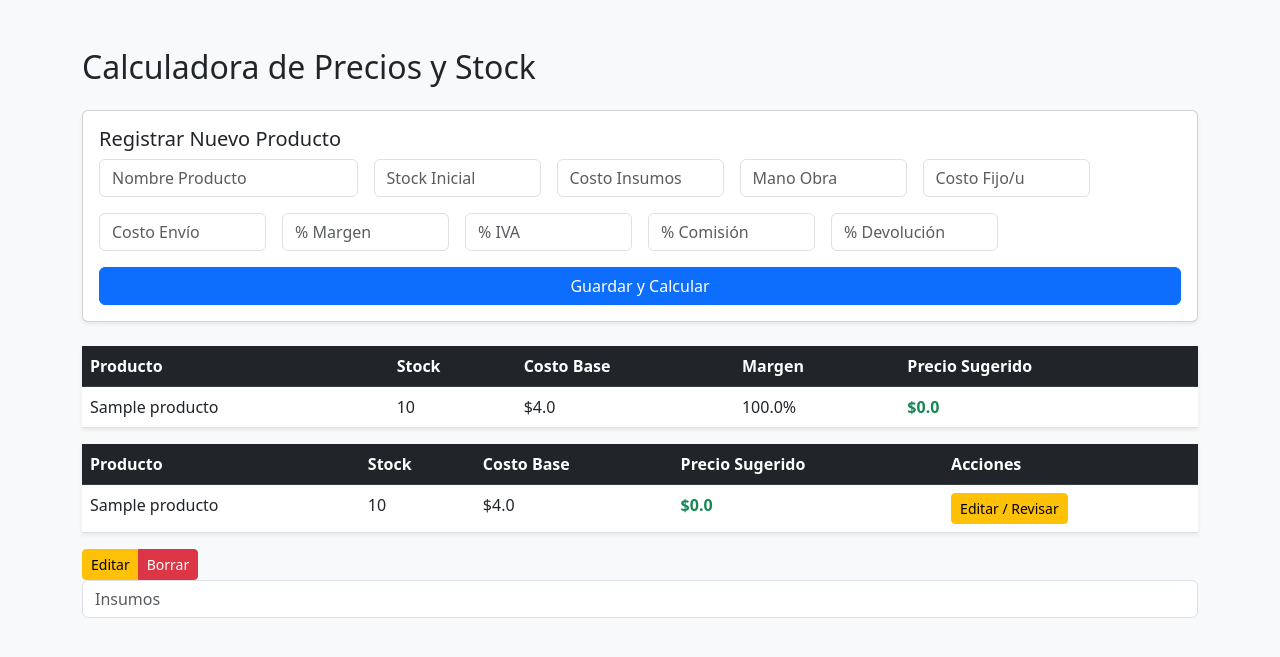
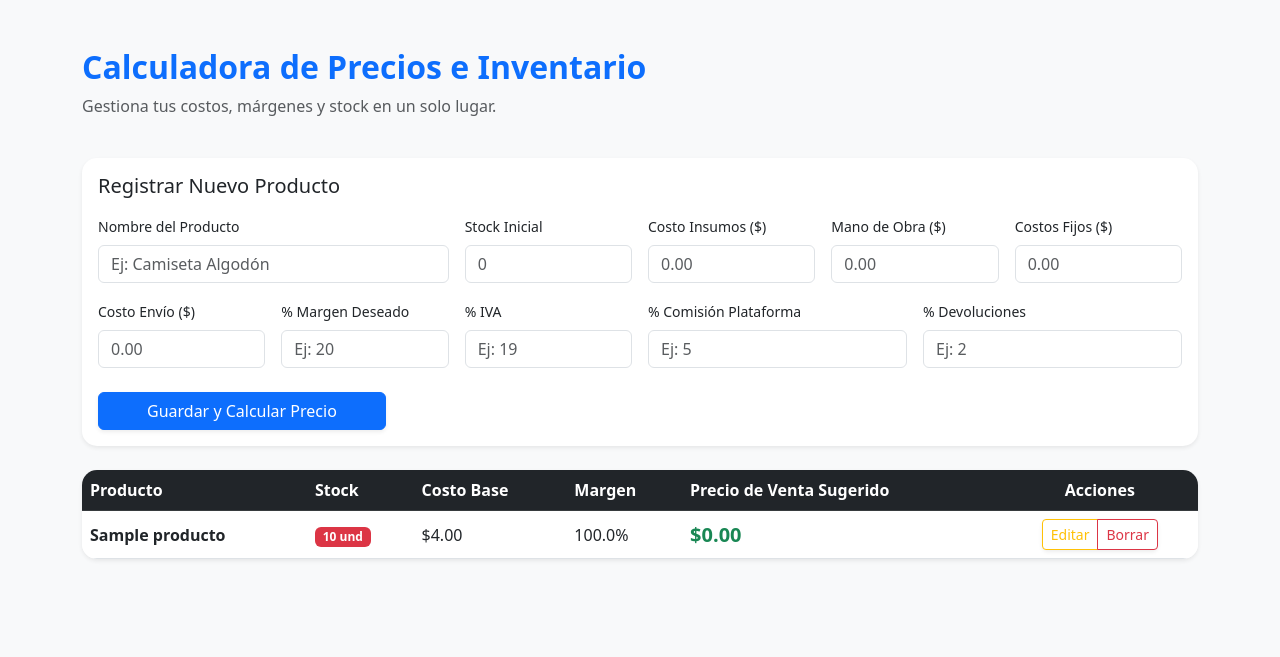
Before and after one commit to riveroja48/mi-calculadora-precios, a Flask app: template templates/index.html in a window 1280 px wide. Shown: the top 657 px of the page. Run offline with Flask 3, Linux system fonts and the light colour scheme; the template is opened without the code that fills it: values that come from a table or form of the project are taken from there, others are empty; tables that the repository leaves empty hold one stand-in row (values such as "Sample post").

Commit message:
Update index.html

```diff
--- a/templates/index.html
+++ b/templates/index.html
@@ -2,84 +2,118 @@
 <html lang="es">
 <head>
     <meta charset="UTF-8">
+    <meta name="viewport" content="width=device-width, initial-scale=1.0">
     <link href="https://cdn.jsdelivr.net/npm/bootstrap@5.3.0/dist/css/bootstrap.min.css" rel="stylesheet">
     <title>Gestor de Precios e Inventario</title>
+    <style>
+        body { background-color: #f8f9fa; }
+        .card { border-radius: 15px; border: none; }
+        .table { vertical-align: middle; }
+    </style>
 </head>
-<body class="bg-light">
+<body>
     <div class="container mt-5">
-        <h2 class="mb-4">Calculadora de Precios y Stock</h2>
+        <div class="row mb-4">
+            <div class="col">
+                <h2 class="fw-bold text-primary">Calculadora de Precios e Inventario</h2>
+                <p class="text-muted">Gestiona tus costos, márgenes y stock en un solo lugar.</p>
+            </div>
+        </div>
 
         <div class="card card-body mb-4 shadow-sm">
-            <h5>Registrar Nuevo Producto</h5>
+            <h5 class="card-title mb-3">Registrar Nuevo Producto</h5>
             <form action="/agregar" method="POST" class="row g-3">
-                <div class="col-md-3"><input type="text" name="nombre" class="form-control" placeholder="Nombre Producto" required></div>
-                <div class="col-md-2"><input type="number" name="stock" class="form-control" placeholder="Stock Inicial" required></div>
-                <div class="col-md-2"><input type="number" step="0.01" name="insumos" class="form-control" placeholder="Costo Insumos" required></div>
-                <div class="col-md-2"><input type="number" step="0.01" name="mano_obra" class="form-control" placeholder="Mano Obra" required></div>
-                <div class="col-md-2"><input type="number" step="0.01" name="fijos" class="form-control" placeholder="Costo Fijo/u" required></div>
-                <div class="col-md-2"><input type="number" step="0.01" name="envio" class="form-control" placeholder="Costo Envío" required></div>
-                <div class="col-md-2"><input type="number" step="0.01" name="margen" class="form-control" placeholder="% Margen" required></div>
-                <div class="col-md-2"><input type="number" step="0.01" name="iva" class="form-control" placeholder="% IVA" required></div>
-                <div class="col-md-2"><input type="number" step="0.01" name="comision" class="form-control" placeholder="% Comisión" required></div>
-                <div class="col-md-2"><input type="number" step="0.01" name="devolucion" class="form-control" placeholder="% Devolución" required></div>
-                <div class="col-12"><button class="btn btn-primary w-100">Guardar y Calcular</button></div>
+                <div class="col-md-4">
+                    <label class="form-label small">Nombre del Producto</label>
+                    <input type="text" name="nombre" class="form-control" placeholder="Ej: Camiseta Algodón" required>
+                </div>
+                <div class="col-md-2">
+                    <label class="form-label small">Stock Inicial</label>
+                    <input type="number" name="stock" class="form-control" placeholder="0">
+                </div>
+                <div class="col-md-2">
+                    <label class="form-label small">Costo Insumos ($)</label>
+                    <input type="number" step="0.01" name="insumos" class="form-control" placeholder="0.00">
+                </div>
+                <div class="col-md-2">
+                    <label class="form-label small">Mano de Obra ($)</label>
+                    <input type="number" step="0.01" name="mano_obra" class="form-control" placeholder="0.00">
+                </div>
+                <div class="col-md-2">
+                    <label class="form-label small">Costos Fijos ($)</label>
+                    <input type="number" step="0.01" name="fijos" class="form-control" placeholder="0.00">
+                </div>
+                <div class="col-md-2">
+                    <label class="form-label small">Costo Envío ($)</label>
+                    <input type="number" step="0.01" name="envio" class="form-control" placeholder="0.00">
+                </div>
+                <div class="col-md-2">
+                    <label class="form-label small">% Margen Deseado</label>
+                    <input type="number" step="0.01" name="margen" class="form-control" placeholder="Ej: 20">
+                </div>
+                <div class="col-md-2">
+                    <label class="form-label small">% IVA</label>
+                    <input type="number" step="0.01" name="iva" class="form-control" placeholder="Ej: 19">
+                </div>
+                <div class="col-md-3">
+                    <label class="form-label small">% Comisión Plataforma</label>
+                    <input type="number" step="0.01" name="comision" class="form-control" placeholder="Ej: 5">
+                </div>
+                <div class="col-md-3">
+                    <label class="form-label small">% Devoluciones</label>
+                    <input type="number" step="0.01" name="devolucion" class="form-control" placeholder="Ej: 2">
+                </div>
+                <div class="col-12 mt-4">
+                    <button class="btn btn-primary px-5 shadow-sm">Guardar y Calcular Precio</button>
+                </div>
             </form>
         </div>
 
-        <table class="table table-hover bg-white shadow-sm">
+        <div class="card shadow-sm overflow-hidden">
+            <table class="table table-hover mb-0">
                 <thead class="table-dark">
                     <tr>
                         <th>Producto</th>
                         <th>Stock</th>
                         <th>Costo Base</th>
                         <th>Margen</th>
-                    <th>Precio Sugerido</th>
+                        <th>Precio de Venta Sugerido</th>
+                        <th class="text-center">Acciones</th>
                     </tr>
                 </thead>
                 <tbody>
                     {% for p in productos %}
                     <tr>
-                    <td>{{ p.nombre }}</td>
-                    <td>{{ p.stock }}</td>
-                    <td>${{ p.insumos + p.mano_obra + p.fijos_por_unidad + p.envio }}</td>
-                    <td>{{ p.margen_deseado * 100 }}%</td>
-                    <td class="fw-bold text-success">${{ p.calcular_precio_sugerido() }}</td>
+                        <td class="fw-bold">{{ p.nombre }}</td>
+                        <td>
+                            <span class="badge {% if p.stock > 10 %}bg-success{% else %}bg-danger{% endif %}">
+                                {{ p.stock }} und
+                            </span>
+                        </td>
+                        <td>${{ "{:,.2f}".format(p.insumos + p.mano_obra + p.fijos_por_unidad + p.envio) }}</td>
+                        <td>{{ (p.margen_deseado * 100)|round(1) }}%</td>
+                        <td class="text-success fw-bold fs-5">${{ "{:,.2f}".format(p.calcular_precio_sugerido()) }}</td>
+                        <td class="text-center">
+                            <div class="btn-group shadow-sm">
+                                <a href="/editar/{{ p.id }}" class="btn btn-sm btn-outline-warning">
+                                    Editar
+                                </a>
+                                <a href="/eliminar/{{ p.id }}"
+                                   class="btn btn-sm btn-outline-danger"
+                                   onclick="return confirm('¿Estás seguro de que quieres eliminar este producto?')">
+                                    Borrar
+                                </a>
+                            </div>
+                        </td>
+                    </tr>
+                    {% else %}
+                    <tr>
+                        <td colspan="6" class="text-center py-4 text-muted">No hay productos registrados aún.</td>
                     </tr>
                     {% endfor %}
                 </tbody>
             </table>
-        <table class="table table-hover bg-white shadow-sm">
-    <thead class="table-dark">
-        <tr>
-            <th>Producto</th>
-            <th>Stock</th>
-            <th>Costo Base</th>
-            <th>Precio Sugerido</th>
-            <th>Acciones</th>
-        </tr>
-    </thead>
-    <tbody>
-        {% for p in productos %}
-        <tr>
-            <td>{{ p.nombre }}</td>
-            <td>{{ p.stock }}</td>
-            <td>${{ p.insumos + p.mano_obra + p.fijos_por_unidad + p.envio }}</td>
-            <td class="fw-bold text-success">${{ p.calcular_precio_sugerido() }}</td>
-            <td>
-                <a href="/editar/{{ p.id }}" class="btn btn-sm btn-warning">Editar / Revisar</a>
-            </td>
-        </tr>
-        {% endfor %}
-    </tbody>
-</table>
-        <td>
-    <div class="btn-group">
-        <a href="/editar/{{ p.id }}" class="btn btn-sm btn-warning">Editar</a>
-        <a href="/eliminar/{{ p.id }}" class="btn btn-sm btn-danger" onclick="return confirm('¿Seguro que quieres eliminar este producto?')">Borrar</a>
         </div>
-</td>
-
-<input type="number" step="0.01" name="insumos" class="form-control" placeholder="Insumos">
     </div>
 </body>
 </html>
```
Lines whose indentation alone changed are shown as unchanged.
